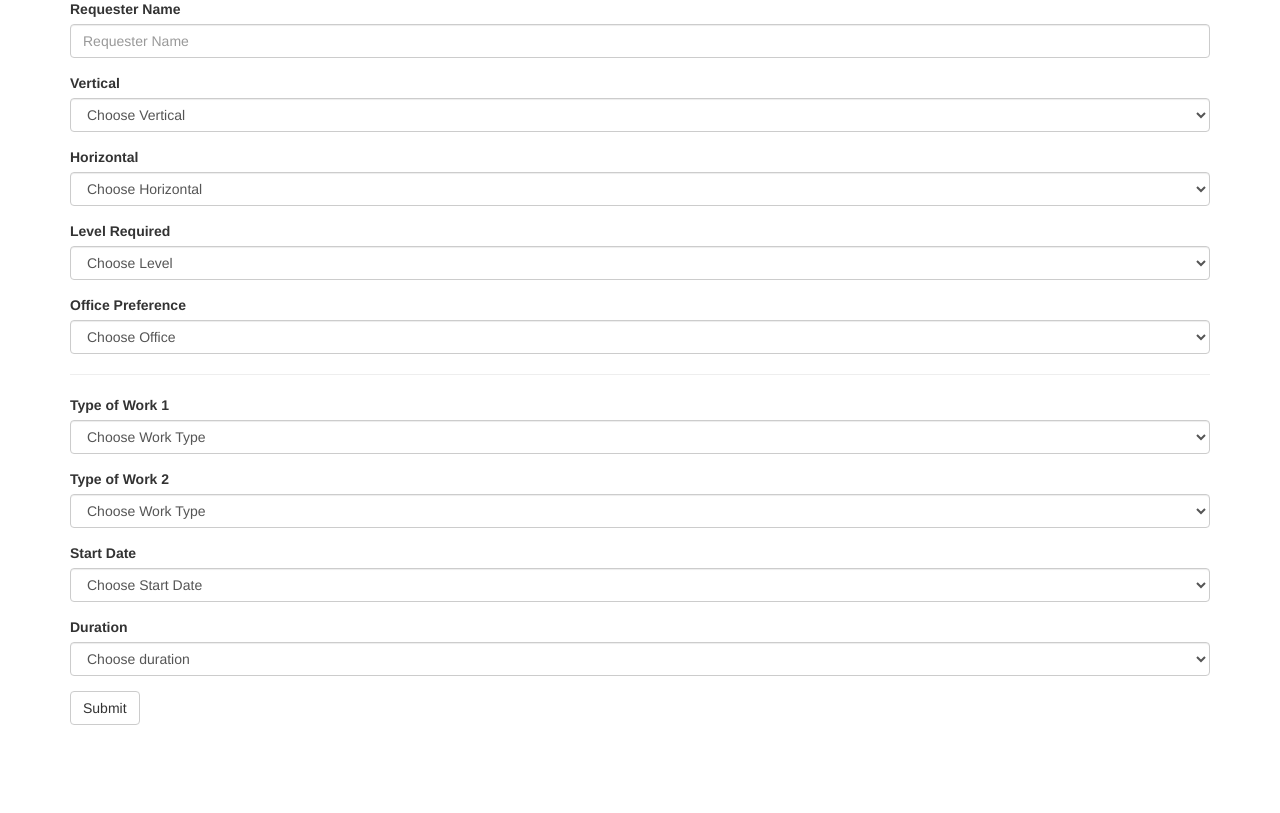
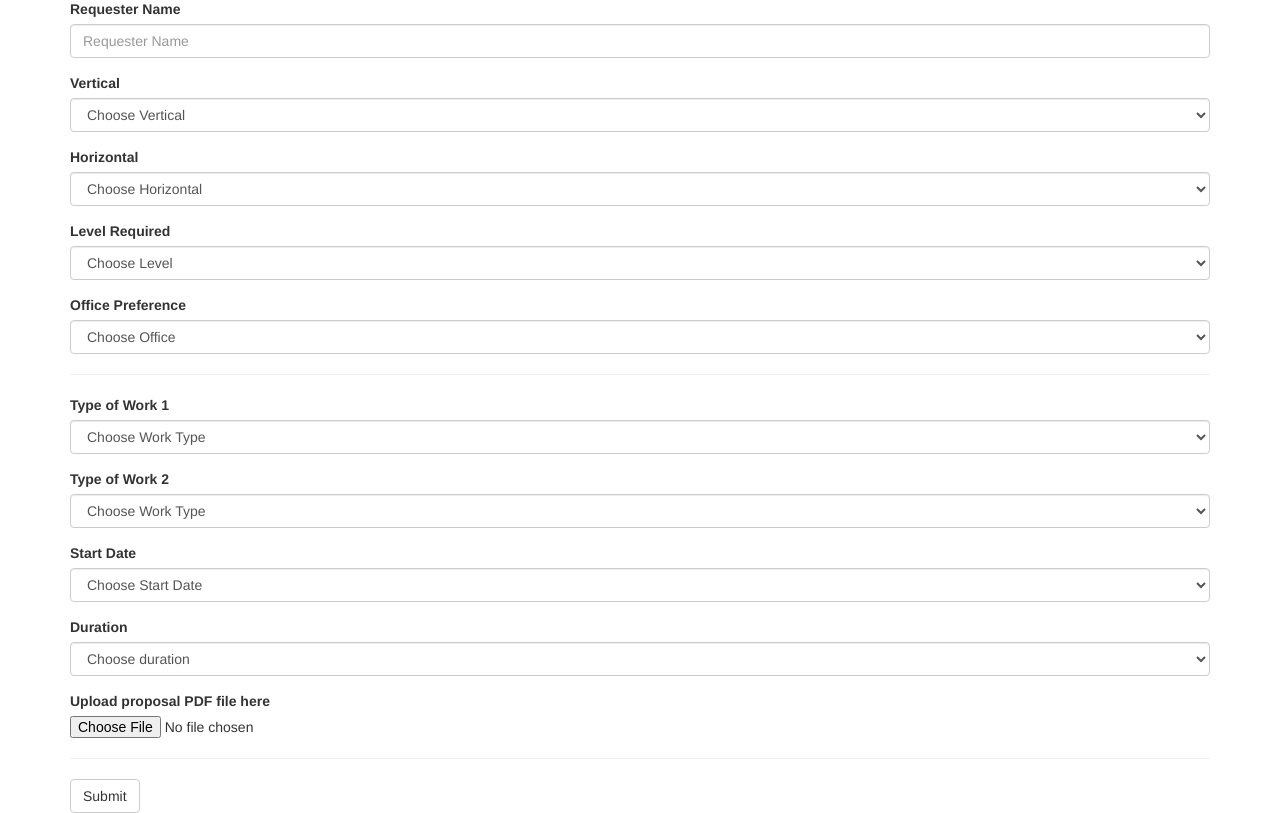
Before and after one commit to hasygithub/OW-StaffBot, a Flask app: page /request_form in a window 1280 px wide. Shown: the part 77-890 px from the top of the page. Before the commit the page ends 802 px from the top, so only its background shows below. Run offline with Flask 2, Linux system fonts and the light colour scheme; some libraries are stand-ins or nearby versions.

Commit message:
file upload files

```diff
--- a/main.py
+++ b/main.py
@@ -1,14 +1,16 @@
-from flask import Flask
-from flask import send_file
+import os
+from flask import Flask, send_file, request, redirect, url_for, render_template, send_from_directory
+from werkzeug.utils import secure_filename
 
 import pandas as pd
 
 from csv_functions import add_row_to_projects
 
-from flask import render_template, request
+UPLOAD_FOLDER = 'templates'
+ALLOWED_EXTENSIONS = set(['txt', 'pdf', 'png', 'jpg', 'jpeg', 'gif'])
 
 app = Flask(__name__)
-
+app.config['UPLOAD_FOLDER'] = UPLOAD_FOLDER
 
 @app.route('/')
 def hello():
@@ -55,17 +57,31 @@ def request_form():
 
 @app.route('/handle_data', methods=['POST'])
 def handle_data():
+
     requester_name = request.form['requester_name']
     vertical = request.form['vertical']
-
     horizontal = request.form['horizontal']
     level = request.form['level']
     office = request.form['office']
     interest_1 = request.form['interest_1']
     interest_2 = request.form['interest_2']
-
     start_date = request.form['start_date']
     duration = request.form['duration']
+
+    # check if the post request has the file part
+    if 'file' not in request.files:
+        flash('No file part')
+        return redirect(request.url)
+    file = request.files['file']
+    # if user does not select file, browser also
+    # submit a empty part without filename
+    if file.filename == '':
+        flash('No selected file')
+        return redirect(request.url)
+    if file and allowed_file(file.filename):
+        filename = secure_filename(requester_name+'.pdf')
+        file.save(os.path.join(app.config['UPLOAD_FOLDER'], filename))
+        #return redirect(url_for('uploaded_file', filename=filename))
 
     add_row_to_projects(requester_name, '{}-{}'.format(vertical, horizontal), level, office, interest_1, interest_2, start_date, duration, '')
 
@@ -101,7 +117,34 @@ def template_test(name=None):
 def send_email(name=None):
     return render_template('send_email.html', name=name)
 
-@app.route('/download_pdf')
-def downloadFile():
-    path = "templates/20190414_2302_0_1_neural_net_iterations.pdf"
+@app.route('/download_pdf/<partner_name>')
+def downloadFile(partner_name=None):
+    path = "templates/{partner_name}.pdf".format(partner_name=partner_name)
     return send_file(path, as_attachment=True)
+
+def allowed_file(filename):
+    return '.' in filename and \
+           filename.rsplit('.', 1)[1].lower() in ALLOWED_EXTENSIONS
+
+@app.route('/file_upload', methods=['GET', 'POST'])
+def upload_file(name=None):
+    if request.method == 'POST':
+        # check if the post request has the file part
+        if 'file' not in request.files:
+            flash('No file part')
+            return redirect(request.url)
+        file = request.files['file']
+        # if user does not select file, browser also
+        # submit a empty part without filename
+        if file.filename == '':
+            flash('No selected file')
+            return redirect(request.url)
+        if file and allowed_file(file.filename):
+            filename = secure_filename(file.filename)
+            file.save(os.path.join(app.config['UPLOAD_FOLDER'], filename))
+            return redirect(url_for('uploaded_file', filename=filename))
+    return render_template('file_upload.html', name=name)
+
+@app.route('/uploads/<filename>')
+def uploaded_file(filename):
+    return send_from_directory(app.config['UPLOAD_FOLDER'], filename)
--- a/templates/request_form.html
+++ b/templates/request_form.html
@@ -10,7 +10,7 @@
       </div>
       <div class="row" style="margin-top:20px">
           <div class="col-md-12">
-              <form role="form" action="{{ url_for('handle_data') }}" method="POST">
+              <form role="form" action="{{ url_for('handle_data') }}" method="POST" enctype=multipart/form-data>
                   <div class="form-group">
                       <label for="title">Requester Name</label>
                       <input class="form-control" name="requester_name" placeholder="Requester Name">
@@ -95,6 +95,10 @@
                       </select>
                   </div>
 
+                  <label>Upload proposal PDF file here</label>
+                  <p><input type=file name=file>
+
+                  <hr>
 
                   <button type="submit" name='submit' class="btn btn-default" value="Form sent!">Submit</button>
               </form>
```
Also changed, not shown: templates/projects_clean.html (+1 -1 lines).
